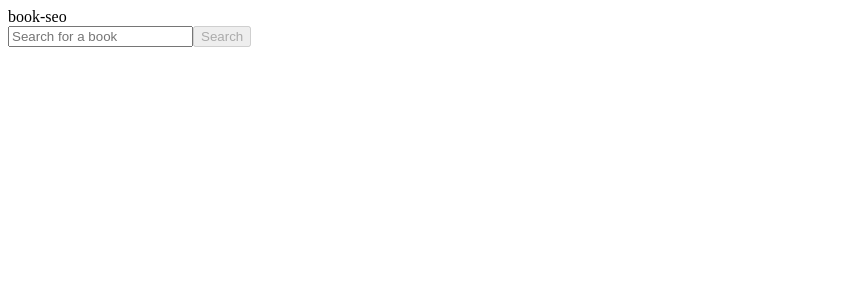
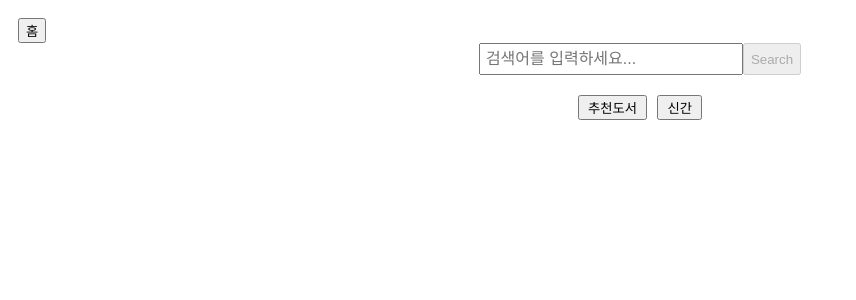
Before and after one commit to jyhxee/book-seo, a React (Create React App) app: page / in a window 1280 px wide. Shown: the top 300 px of the page, without its empty margins (0-856 px from the left). Built offline with nearby package versions, Linux system fonts and the light colour scheme; no server answers.

Commit message:
feat: navbar

```diff
--- a/src/App.js
+++ b/src/App.js
@@ -2,18 +2,19 @@ import React from "react";
 import { BrowserRouter as Router, Route, Routes } from "react-router-dom";
 
 import MainPage from "./pages/MainPage";
-
 import SearchPage from "./pages/SearchPage";
+import Navbar from "./components/common/Navbar";
 
 const App = () => {
   return (
     <Router>
       <div>
+        <Navbar />{" "}
+        {/* 모든 페이지에서 동일한 네비게이션 바가 표시되도록 설정 */}
         <Routes>
           <Route path="/" element={<MainPage />} />
-
-          <Route path="/search" element={<SearchPage />} />
-
+          <Route path="/search" element={<SearchPage />} />{" "}
+          {/* 검색 결과 페이지 */}
           <Route index element={<MainPage />} />
         </Routes>
       </div>
--- a/src/components/SearchComponent.js
+++ /dev/null
@@ -1,36 +0,0 @@
-import React, { useState } from "react";
-import { useNavigate } from "react-router-dom";
-
-const SearchComponent = () => {
-  const [search, setSearch] = useState("");
-  const navigate = useNavigate();
-
-  const handleSearch = () => {
-    if (search.trim()) {
-      navigate(`/search?query=${search}`);
-    }
-  };
-
-  const handleKeyPress = (e) => {
-    if (e.key === "Enter") {
-      handleSearch();
-    }
-  };
-
-  return (
-    <div>
-      <input
-        type="text"
-        value={search}
-        onChange={(e) => setSearch(e.target.value)}
-        onKeyPress={handleKeyPress}
-        placeholder="Search for a book"
-      />
-      <button onClick={handleSearch} disabled={!search.trim()}>
-        Search
-      </button>
-    </div>
-  );
-};
-
-export default SearchComponent;
--- /dev/null
+++ b/src/components/common/Navbar.css
@@ -0,0 +1,47 @@
+/* 네비게이션 바 전체 스타일 */
+.navbar {
+  display: flex;
+  flex-direction: column; /* 세로 배치 */
+  align-items: center; /* 아이템 중앙 정렬 */
+  padding: 10px;
+}
+
+/* 네비게이션 왼쪽 부분 스타일 (홈 버튼과 검색창) */
+.nav-left {
+  display: flex;
+  justify-content: flex-start; /* 홈 버튼을 왼쪽에 배치 */
+  width: 100%; /* 전체 너비 */
+  margin-bottom: 0px; /* 홈 버튼과 검색창 사이 간격 */
+  flex-direction: row; /* 홈 버튼과 검색창을 가로로 배치 */
+  align-items: center; /* 중앙 정렬 */
+}
+
+/* 검색창 중앙 스타일 */
+.nav-center {
+  display: flex;
+  justify-content: center; /* 검색창 중앙 정렬 */
+  margin-bottom: 10px; /* 검색창과 버튼 사이 간격 */
+  width: 100%; /* 화면 전체에 맞게 배치 */
+}
+
+/* 하단 버튼 스타일 (추천도서, 신간) */
+.nav-bottom {
+  display: flex;
+  justify-content: space-between; /* 버튼들 간에 공간을 배치 */
+  width: 10%; /* 화면 전체 너비 */
+  gap: 10px; /* 버튼들 간의 간격 */
+  margin-top: 10px; /* 추천도서와 신간 버튼 간격 */
+}
+
+/* 버튼 스타일 */
+.nav-bottom button {
+  flex-grow: 1; /* 버튼들이 동일한 크기로 배치되도록 설정 */
+  text-align: center; /* 버튼 텍스트 중앙 정렬 */
+}
+
+/* 검색창 스타일 */
+.search-input {
+  width: 250px; /* 검색창 너비 */
+  padding: 5px;
+  font-size: 16px;
+}
--- /dev/null
+++ b/src/components/common/Navbar.js
@@ -0,0 +1,58 @@
+import React, { useState } from "react";
+import { useNavigate } from "react-router-dom";
+import "./Navbar.css";
+
+const Navbar = () => {
+  const [search, setSearch] = useState(""); // 검색어 상태 추가
+  const navigate = useNavigate();
+
+  const handleSearch = (event) => {
+    if (event.key === "Enter") {
+      const query = event.target.value.trim();
+      if (query) {
+        navigate(`/search?query=${query}`);
+      }
+    }
+  };
+
+  const handleButtonSearch = () => {
+    if (search.trim()) {
+      navigate(`/search?query=${search.trim()}`);
+    }
+  };
+
+  const handleHomeClick = () => {
+    setSearch("");
+    navigate("/");
+  };
+
+  return (
+    <nav className="navbar">
+      <div className="nav-left">
+        <button onClick={handleHomeClick}>홈</button>{" "}
+      </div>
+      <div className="nav-center">
+        <input
+          type="text"
+          placeholder="검색어를 입력하세요..."
+          className="search-input"
+          value={search}
+          onChange={(e) => setSearch(e.target.value)}
+          onKeyDown={handleSearch}
+        />
+        <button onClick={handleButtonSearch} disabled={!search.trim()}>
+          Search
+        </button>{" "}
+        {/* 검색어가 없으면 비활성화 */}
+      </div>
+      <div className="nav-bottom">
+        <button onClick={() => navigate("/recommendations")}>추천도서</button>
+        <button onClick={() => navigate("/new-books")}>신간</button>
+      </div>
+    </nav>
+  );
+};
+
+export default Navbar;
+
+//TODO: 홈버튼 위치가 참 맘에 안들어서 나중에 수정
--- a/src/pages/MainPage.js
+++ b/src/pages/MainPage.js
@@ -1,15 +1,7 @@
 import React from "react";
 
-import SearchComponent from "../components/SearchComponent";
-
 const MainPage = () => {
-  return (
-    <div>
-      book-seo
-      <br />
-      <SearchComponent />
-    </div>
-  );
+  return <div>{/* 나중에 책 목록과 구분하는 줄 추가 */}</div>;
 };
 
 export default MainPage;
```
